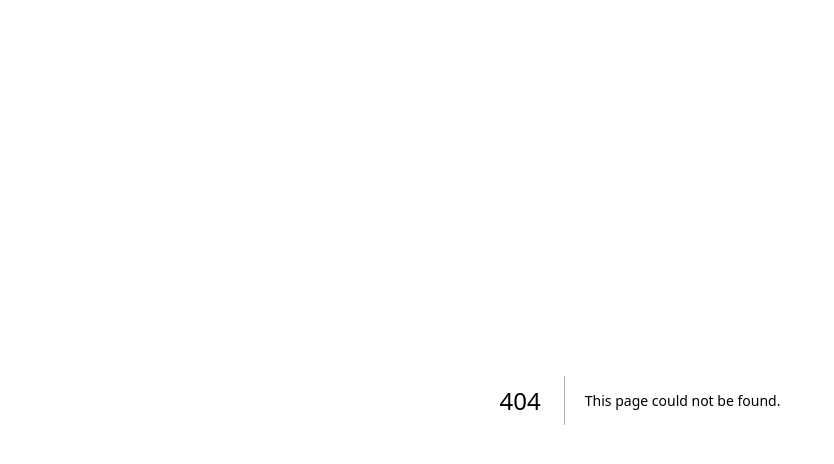
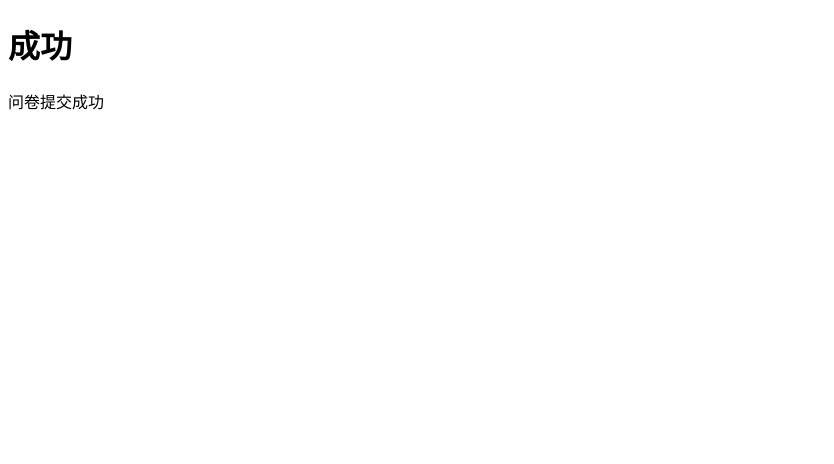
Before and after one commit to chen2021z/wenjuan-client, a Next.js app: page /success in a window 1280 px wide. Before the commit this address had no page. Shown: the top 464 px of the page, without its empty margins (0-834 px from the left). Built offline with nearby package versions, Linux system fonts and the light colour scheme.

Commit message:
feat: 新增问卷提交成功&失败页

```diff
--- /dev/null
+++ b/src/pages/success.tsx
@@ -0,0 +1,8 @@
+export default function Success() {
+  return (
+    <div>
+      <h1>成功</h1>
+      <p>问卷提交成功</p>
+    </div>
+  );
+}
```
Also changed, not shown: src/pages/fail.tsx (added, +8 -0 lines).
